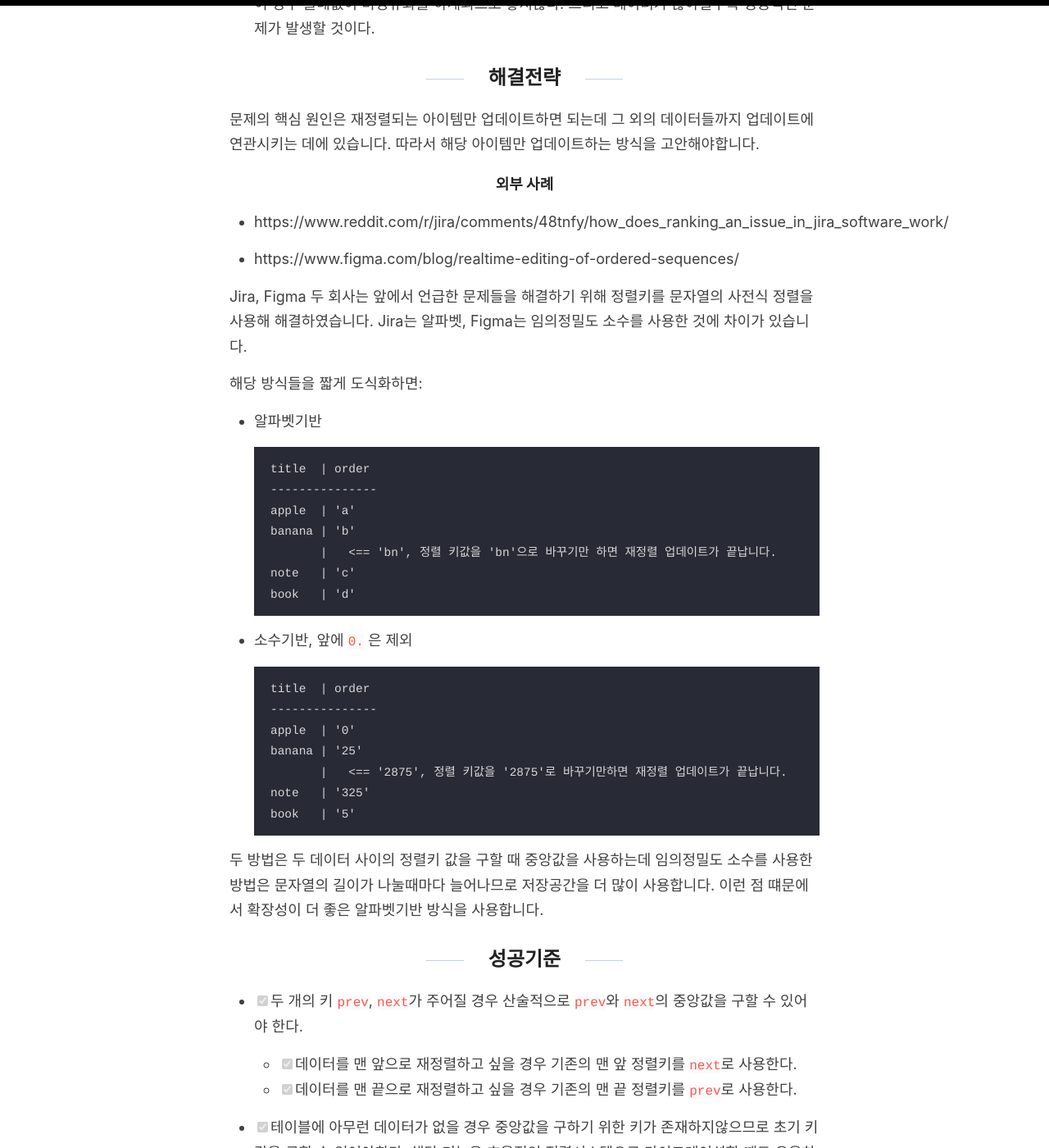
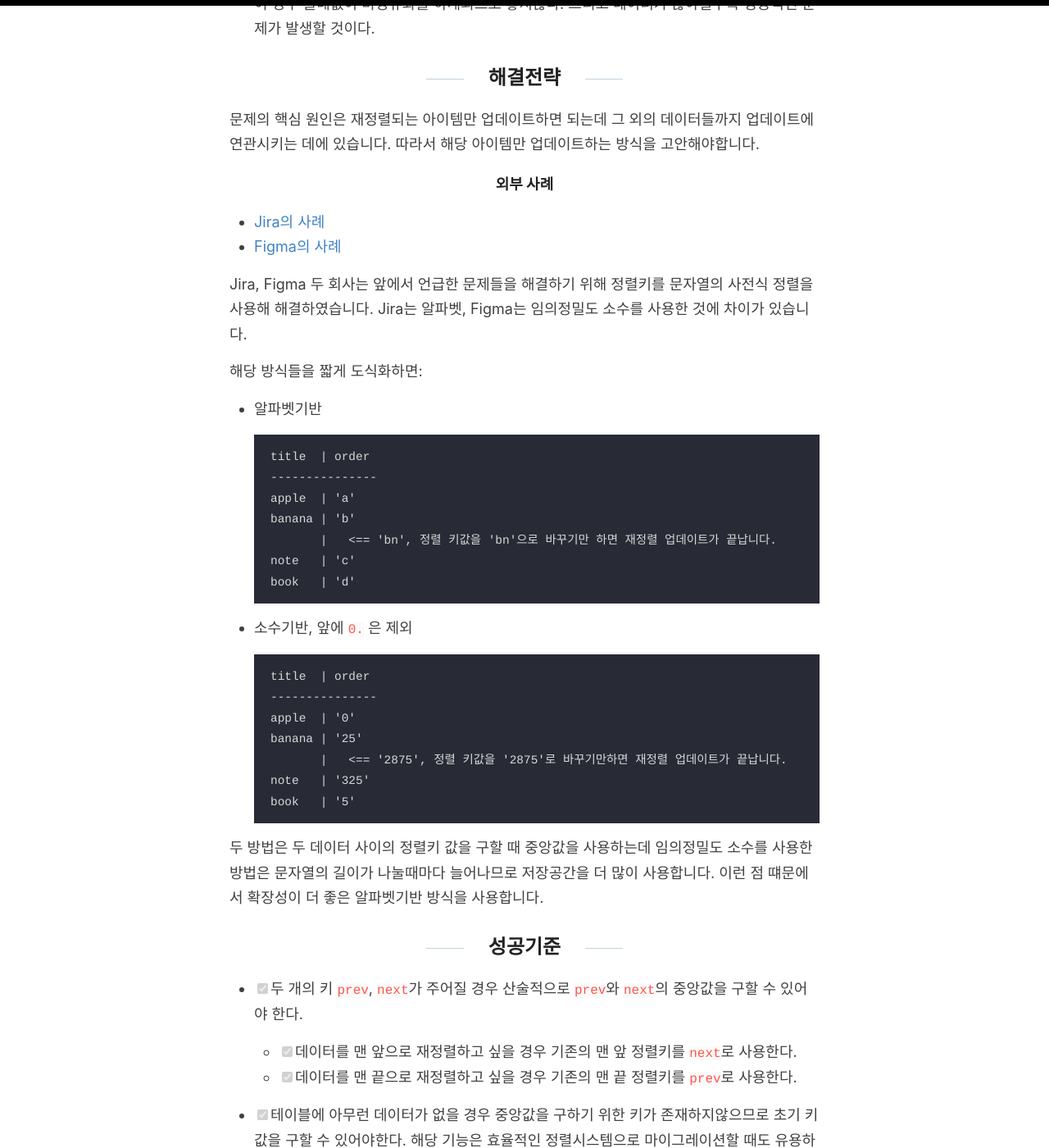
Before and after one commit to sylfreee/sylfreee.github.io, a Jekyll site: the page built from _posts/2022-02-12-real-time-editing-of-an-ordered-sequence.md, in a window 1280 px wide and 1400 px high, scrolled down 1209 px. Shown: the whole window at 82% size. Built offline with Jekyll 4.4.1, drawn with Linux system fonts in a browser that asks for light colours; some of the changed text lies outside the part shown.

Commit message:
update post

```diff
--- a/_config.yml
+++ b/_config.yml
@@ -6,7 +6,7 @@
 name: Memoized
 
 # Name of the author
-author: Minsik KIm
+author: Minsik Kim
 
 # Short bio or description (displayed in the header)
 description: Have a nice day!
--- a/_posts/2022-02-12-real-time-editing-of-an-ordered-sequence.md
+++ b/_posts/2022-02-12-real-time-editing-of-an-ordered-sequence.md
@@ -35,9 +35,8 @@ categories: [Database]
 
 #### 외부 사례
 
-- https://www.reddit.com/r/jira/comments/48tnfy/how_does_ranking_an_issue_in_jira_software_work/
-
-- https://www.figma.com/blog/realtime-editing-of-ordered-sequences/
+- [Jira의 사례](https://www.reddit.com/r/jira/comments/48tnfy/how_does_ranking_an_issue_in_jira_software_work/)
+- [Figma의 사례](https://www.figma.com/blog/realtime-editing-of-ordered-sequences/)
 
 Jira, Figma 두 회사는 앞에서 언급한 문제들을 해결하기 위해 정렬키를 문자열의 사전식 정렬을 사용해 해결하였습니다. Jira는 알파벳, Figma는 임의정밀도 소수를 사용한 것에 차이가 있습니다.
 
@@ -86,6 +85,4 @@ Jira, Figma 두 회사는 앞에서 언급한 문제들을 해결하기 위해
 
 ## 프로젝트
 
-2022년 1월 21일 완료, [pub.dev](https://pub.dev/) 출시
-
-https://pub.dev/packages/lexicographical_order
+2022년 1월 21일 완료, [pub.dev 출시](https://pub.dev/packages/lexicographical_order)
```
